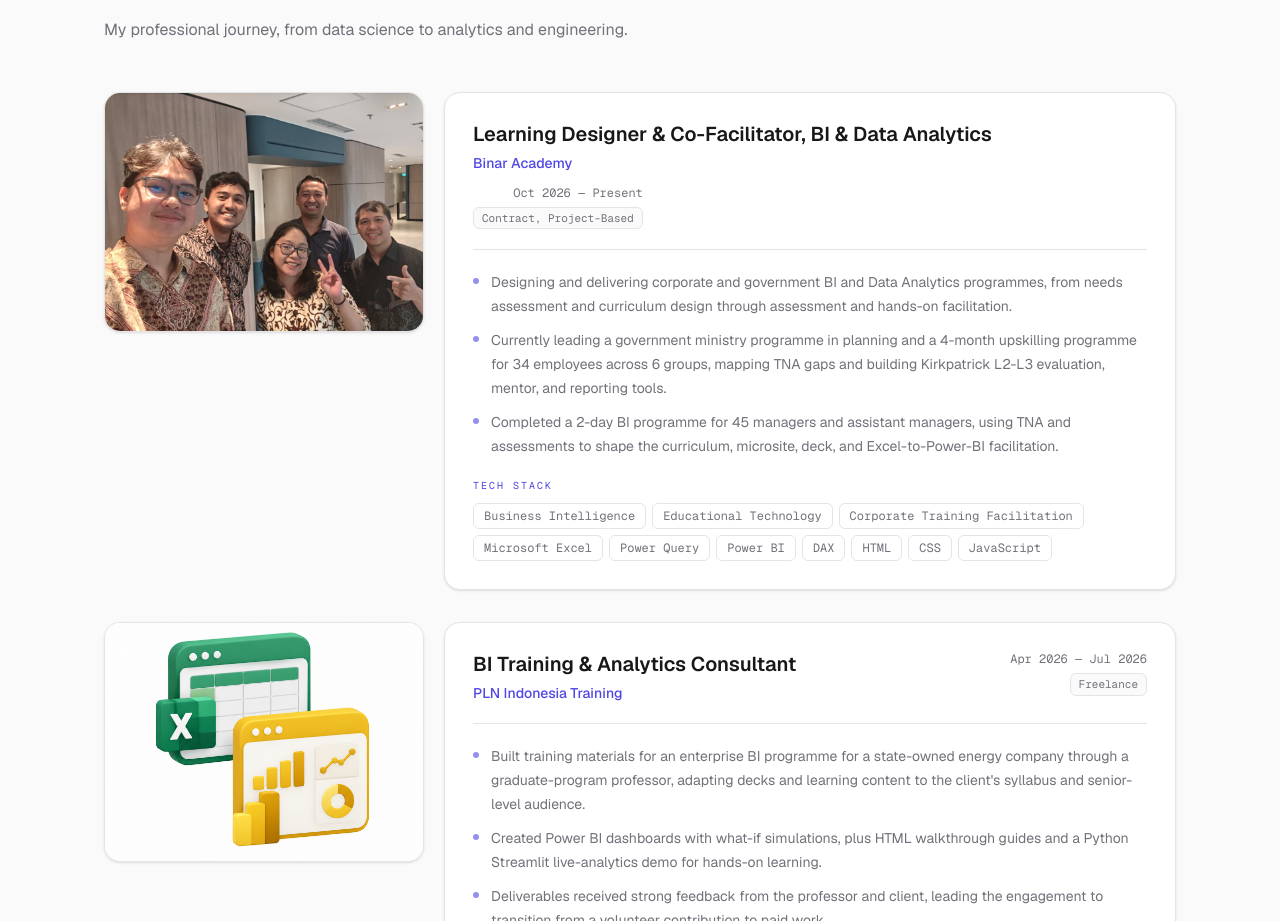
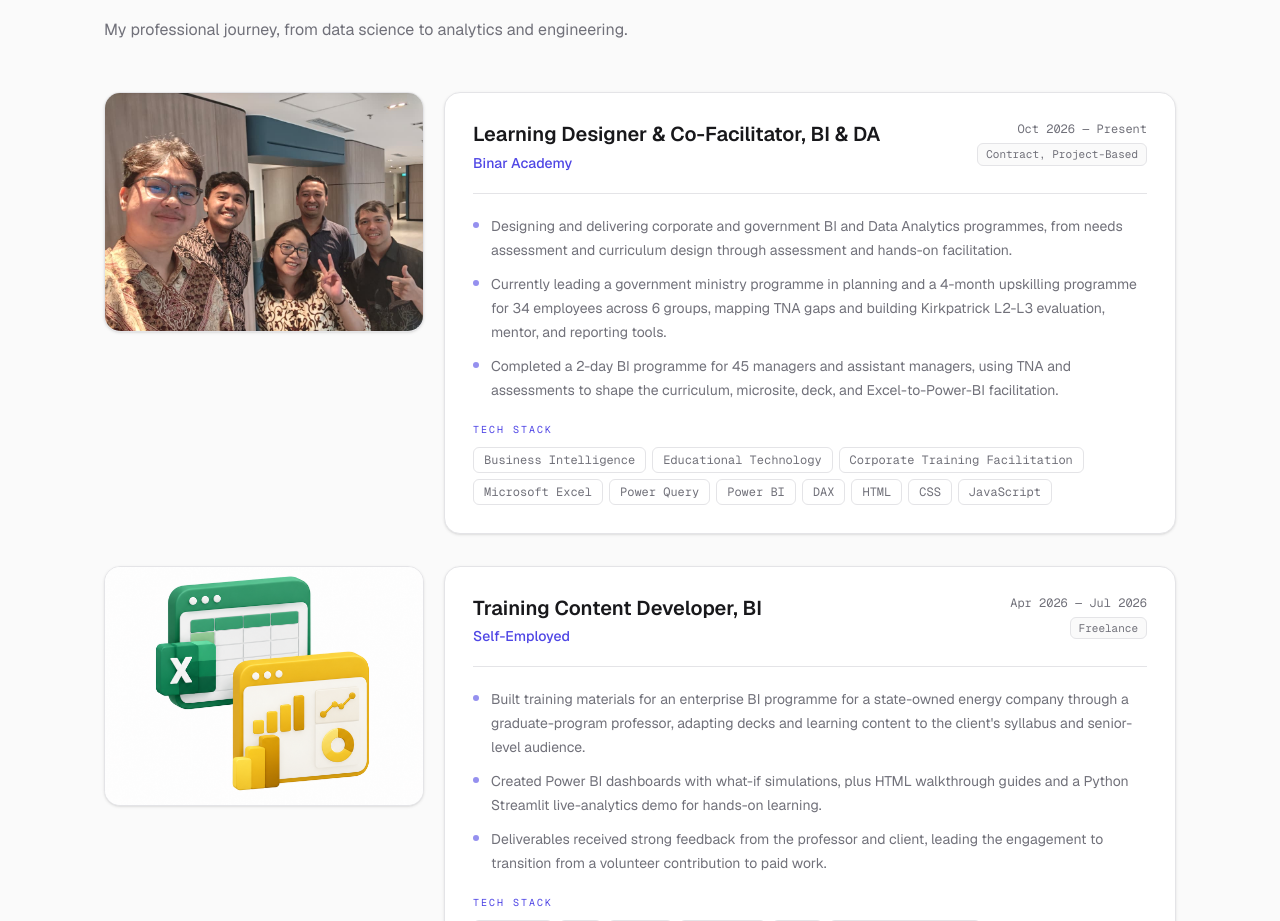
Before and after one commit to aldenaputra/webporto-v3, a Next.js app: page / in a window 1280 px wide. Shown: the part 2673-3594 px from the top of the page. Built offline with nearby package versions, Linux system fonts and the light colour scheme.

Commit message:
adding details

```diff
--- a/data/experience.ts
+++ b/data/experience.ts
@@ -3,7 +3,7 @@
 export const experience: ExperienceEntry[] = [
   {
     company: "Binar Academy",
-    role: "Learning Designer & Co-Facilitator, BI & Data Analytics",
+    role: "Learning Designer & Co-Facilitator, BI & DA",
     startDate: "Oct 2026",
     endDate: "Present",
     location: "Central Jakarta, Indonesia",
@@ -28,8 +28,8 @@
     ],
   },
   {
-    company: "PLN Indonesia Training",
-    role: "BI Training & Analytics Consultant",
+    company: "Self-Employed",
+    role: "Training Content Developer, BI",
     startDate: "Apr 2026",
     endDate: "Jul 2026",
     location: "Jakarta, Indonesia",
```
